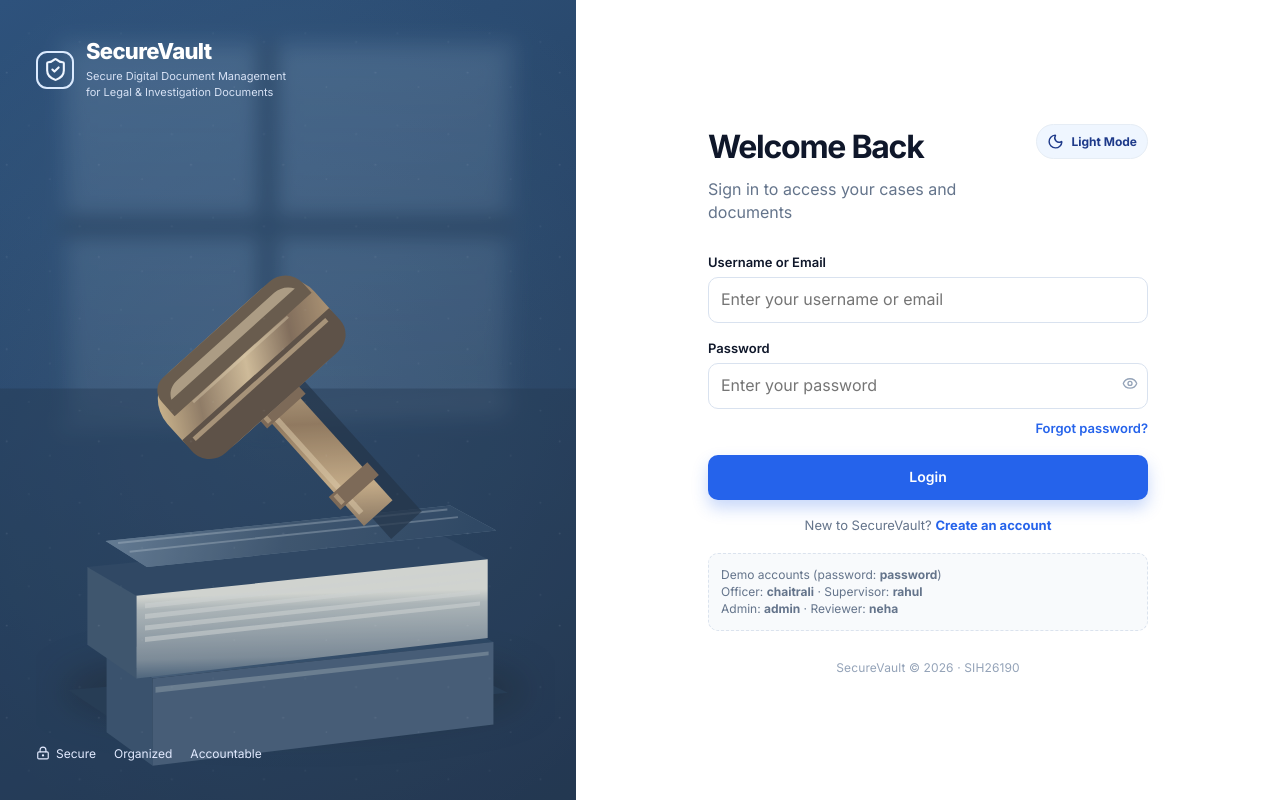
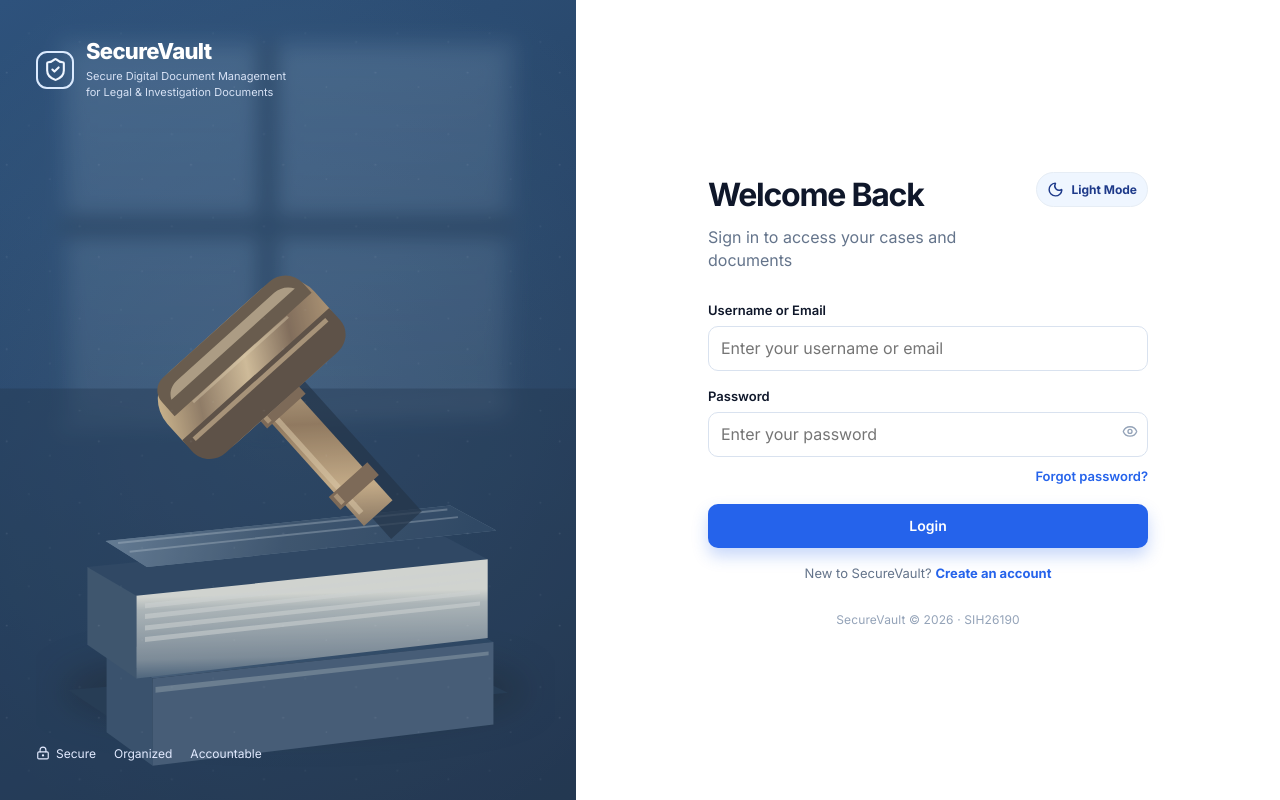
Before and after one commit to ChaitraliLabde/SecureVault, a React (Vite) app: page /login in a window 1280 px wide. Built offline with nearby package versions, Linux system fonts and the light colour scheme; no server answers.

Commit message:
Update Login.jsx

```diff
--- a/src/pages/Login.jsx
+++ b/src/pages/Login.jsx
@@ -102,13 +102,7 @@ export default function Login() {
           <p className="auth-switch">
             New to SecureVault? <Link to="/signup">Create an account</Link>
           </p>
-          <div className="hint">
-            Demo accounts (password: <strong>password</strong>)
-            <br />
-            Officer: <strong>chaitrali</strong> · Supervisor: <strong>rahul</strong>
-            <br />
-            Admin: <strong>admin</strong> · Reviewer: <strong>neha</strong>
-          </div>
+
 
           <div className="footer-copy">SecureVault © 2026 · SIH26190</div>
         </form>
```
